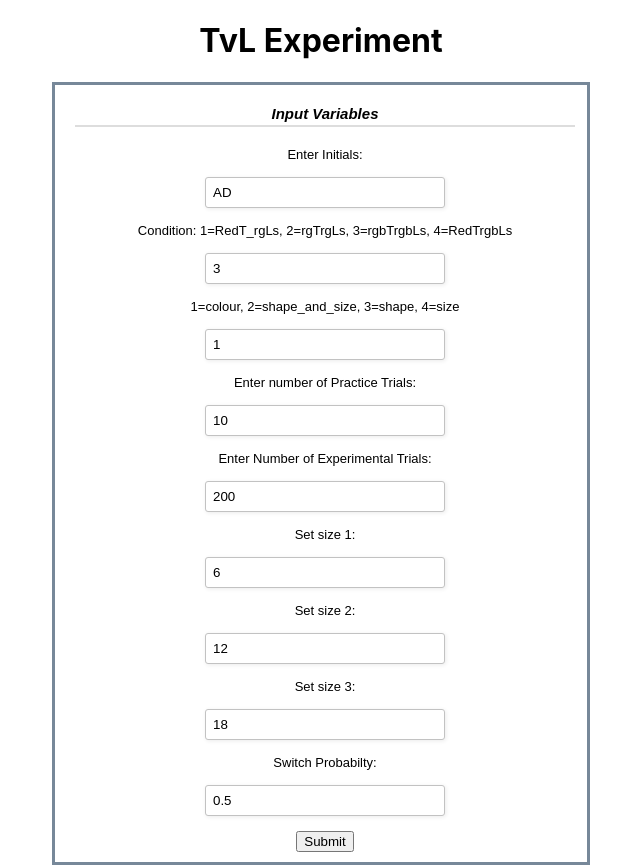
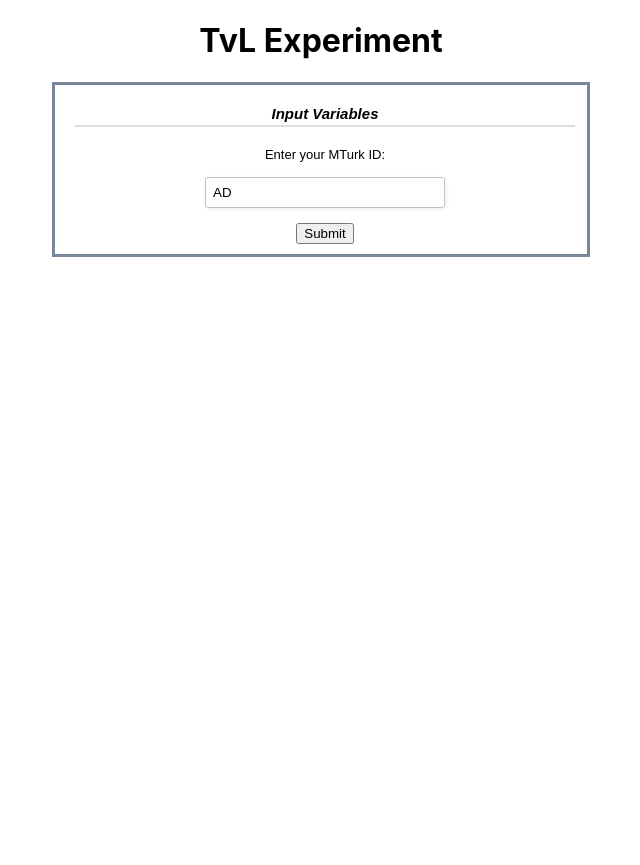
Before and after one commit to aldew5/TvL-Experiment-Public, a React (Create React App) app: page / in a window 1280 px wide. Shown: the whole page, without its empty margins (319-959 px from the left). After the commit the page ends 800 px from the top, so only its background shows below. Built offline with nearby package versions, Linux system fonts and the light colour scheme.

Commit message:
fixed button spam crash

```diff
--- a/src/components/ExperimentContext.js
+++ b/src/components/ExperimentContext.js
@@ -5,7 +5,7 @@ export const ExperimentContext = createContext();
 export const ExperimentProvider = (props) => {
     const [initials, setInitials] = useState("AD");
     const [condition, setCondition] = useState("3");
-    const [TvL, setTvL] = useState("1");
+    const [TvL, setTvL] = useState("3");
     const [practice, setPractice] = useState(10);
     const [exper, setExper] = useState(200);
 
--- a/src/components/Menu.js
+++ b/src/components/Menu.js
@@ -32,86 +32,21 @@ const Menu = ({ setDisplayMenu }) => {
         setSizes(copy);
     }
 
-    // handle changing any of the menu's fields
     const initialHandler = (e) => {
         setInitials(e.target.value);
-    }
-    const conditionHandler = (e) => {
-        setCondition(e.target.value);
-    }
-    const tvLHandler = (e) => {
-        setTvL(e.target.value);
-    }
-    const practiceHandler = (e) => {
-        setPractice(e.target.value);
-    }
-    const size1Handler = (e) => {
-        setSize1(e.target.value);
-    }
-    const size2Handler = (e) => {
-        setSize2(e.target.value);
-    }
-    const size3Handler = (e) => {
-        setSize3(e.target.value);
-    }
-    const probHandler = (e) => {
-        setProb(e.target.value);
-    }
-    const experHandler = (e) => {
-        setExper(e.target.value);
     }
     const submitHandler = (e) => {
         updateSizes();
         setDisplayMenu(false);
     }
 
-
     return (
         <div className="form-style-2">
             <div className="form-style-2-heading">Input Variables</div>
             <form >
-                <label htmlFor="initials">Enter Initials: <br /> </label>
+                <label htmlFor="initials">Enter your MTurk ID: <br /> </label>
                 <input type="text" id="initials" name="initials"
                     value={initials} onChange={initialHandler}
-                    className="input-field" /><br /><br />
-
-                <label htmlFor="condition">Condition: 1=RedT_rgLs, 2=rgTrgLs, 3=rgbTrgbLs, 4=RedTrgbLs<br /></label>
-                <input type="text" id="condition" name="condition"
-                    value={condition} onChange={conditionHandler}
-                    className="input-field" /><br /><br />
-
-                <label htmlFor="tvl">1=colour, 2=shape_and_size, 3=shape, 4=size  <br /></label>
-                <input type="text" id="tvl" name="tvl"
-                    value={TvL} onChange={tvLHandler}
-                    className="input-field" /><br /><br />
-
-                <label htmlFor="practice">Enter number of Practice Trials:  <br /></label>
-                <input type="text" id="practice" name="practice"
-                    value={practice} onChange={practiceHandler}
-                    className="input-field" /><br /><br />
-
-                <label htmlFor="experiment">Enter Number of Experimental Trials: <br /></label>
-                <input type="text" id="experiment" name="experiment"
-                    value={exper} onChange={experHandler}
-                    className="input-field" /><br /><br />
-
-                <label htmlFor="set1">Set size 1:  <br /></label>
-                <input type="text" id="size1" name="size1"
-                    value={size1} onChange={size1Handler}
-                    className="input-field" /><br /><br />
-                <label htmlFor="set2">Set size 2:  <br /></label>
-                <input type="text" id="size1" name="size1"
-                    value={size2} onChange={size2Handler}
-                    className="input-field" /><br /><br />
-
-                <label htmlFor="set3">Set size 3:  <br /></label>
-                <input type="text" id="size1" name="size1"
-                    value={size3} onChange={size3Handler}
-                    className="input-field" /><br /><br />
-
-                <label htmlFor="prob">Switch Probabilty: <br /></label>
-                <input type="text" id="prob" name="prob"
-                    value={prob} onChange={probHandler}
                     className="input-field" /><br /><br />
 
                 <button onClick={submitHandler}>Submit</button>
--- a/src/components/Selection.js
+++ b/src/components/Selection.js
@@ -18,6 +18,7 @@ const Selection = ({ keyVal, keyPressed, setKeyVal, setDisplay,
 
     // update the display after 2s to redisplay the Ts and Ls
     useEffect(() => {
+
         const timer = setTimeout(() => {
             setDisplay(true);
             setDisplayImages(false);
@@ -112,6 +113,8 @@ const Selection = ({ keyVal, keyPressed, setKeyVal, setDisplay,
 
 
     useEffect(() => {
+
+        //console.log("HERE", canPress);
         let isCorrect = false;
         if (keyPressed === keyVal) {
             setCorrect(true);
--- a/src/pages/Experiment.js
+++ b/src/pages/Experiment.js
@@ -5,6 +5,10 @@ import { ExperimentContext } from "../components/ExperimentContext";
 import Complete from "../components/Complete.js";
 import Images from "../components/Images.js";
 
+function useForceUpdate(){
+  const [value, setValue] = useState(0); // integer state
+  return () => setValue(value => value + 1); // update the state to force render
+}
 
 const Experiment = () => {
 
@@ -23,9 +27,11 @@ const Experiment = () => {
   const [type, setType] = useState("");
   const [ctr, setCtr] = useState(0);
   const [types, setTypes] = useState([]);
+  const [canPress, setCanPress] = useState(false);
 
   const [startTime, setStartTime] = useState(0);
   const [pos, setPos] = useState(-1);
+  const forceUpdate = useForceUpdate();
 
   // number of images in the current trial
   let size = sizes[index];
@@ -34,18 +40,16 @@ const Experiment = () => {
   function handleKeyDown(event) {
     // we only handle a press when there are items on the screen
     // (otherwise it is not valid)
-    if (display === false) {
-      return;
-    }
-
     // valid key press
-    if (event.key === "ArrowLeft" || event.key === "ArrowRight") {
+    if ((event.key === "ArrowLeft" || event.key === "ArrowRight") && canPress) {
+      setCanPress(false);
       setKeyPressed(event.key);
       setDisplay(false);
       setDisplayImages(false);
       // the the button to pressed -> the other useEffect will update the
       // trial count
       setIsPress(true);
+      forceUpdate();
     }
   }
 
@@ -56,7 +60,8 @@ const Experiment = () => {
       window.removeEventListener('keyup', handleKeyDown);
     };
 
-  }, []);
+  });
+
 
   // count the trials
   useEffect(() => {
@@ -77,12 +82,19 @@ const Experiment = () => {
   // delay the image display so that
   // the O will attend to the blue square
   useEffect(() => {
-
     const timer = setTimeout(() => {
       setDisplayImages(true);
     }, 1000);
     return () => clearTimeout(timer);
   })
+
+  useEffect(() => {
+
+    if (displayImages && display){
+      setCanPress(true);
+      forceUpdate();
+    }
+  }, [displayImages, display])
 
 
   return (
@@ -103,6 +115,7 @@ const Experiment = () => {
                   types={types}
                   setPos={setPos}
                   type={type}
+
 
                 /> :
                 <div></div>
@@ -128,6 +141,7 @@ const Experiment = () => {
                 pos={pos}
                 index={index}
 
+
               />
             </div>}
 
```
Also changed, not shown: src/components/Images.js (+6 -4 lines).
